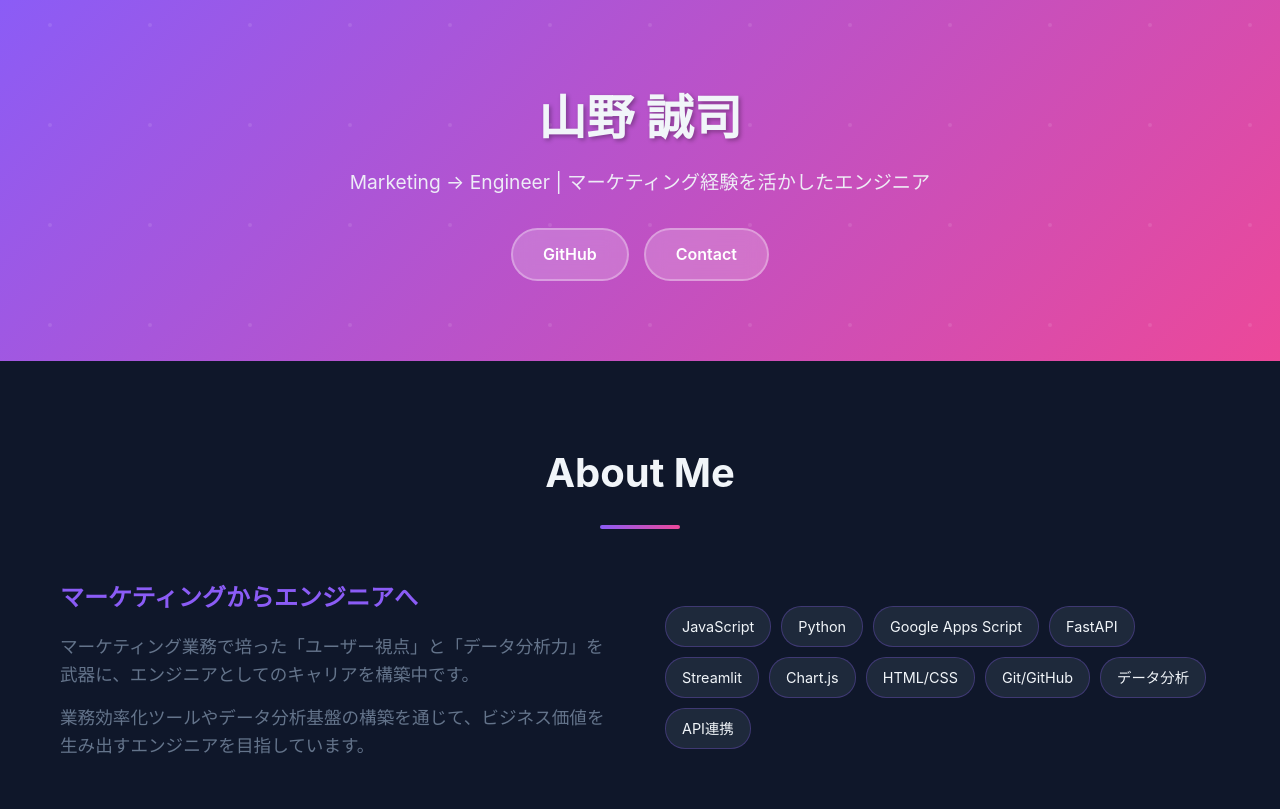
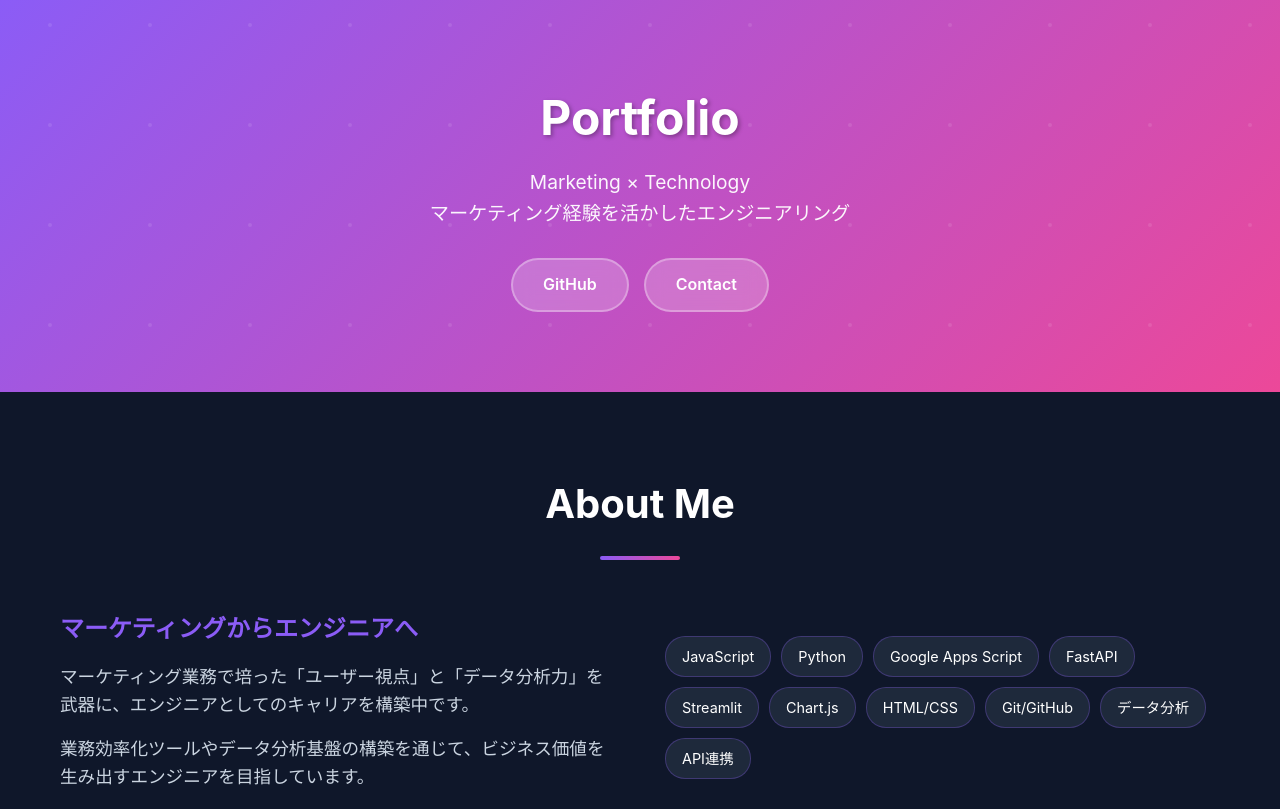
Before and after one commit to SE0831/SE0831.github.io, a plain HTML site: page index.html in a window 1280 px wide. Shown: the top 809 px of the page. Drawn offline with Linux system fonts and the light colour scheme.

Commit message:
Update index.html

```diff
--- a/index.html
+++ b/index.html
@@ -17,8 +17,8 @@
             --secondary: #ec4899;
             --dark: #0f172a;
             --gray: #1e293b;
-            --light-gray: #64748b;
-            --text: #f1f5f9;
+            --light-gray: #cbd5e1;
+            --text: #ffffff;
         }
 
         body {
@@ -203,7 +203,7 @@
         .project-card h3 {
             font-size: 1.5rem;
             margin-bottom: 15px;
-            color: var(--text);
+            color: #ffffff;
         }
 
         .project-card p {
@@ -251,7 +251,7 @@
 
         .other-projects h3 {
             margin-bottom: 20px;
-            color: var(--text);
+            color: #ffffff;
         }
 
         .other-projects-list {
@@ -328,8 +328,8 @@
 <body>
     <header>
         <div class="hero container">
-            <h1>山野 誠司</h1>
-            <p class="subtitle">Marketing → Engineer | マーケティング経験を活かしたエンジニア</p>
+            <h1>Portfolio</h1>
+            <p class="subtitle">Marketing × Technology<br>マーケティング経験を活かしたエンジニアリング</p>
             <div class="hero-links">
                 <a href="https://github.com/SE0831" class="btn" target="_blank">GitHub</a>
                 <a href="mailto:your.email@example.com" class="btn">Contact</a>
```
